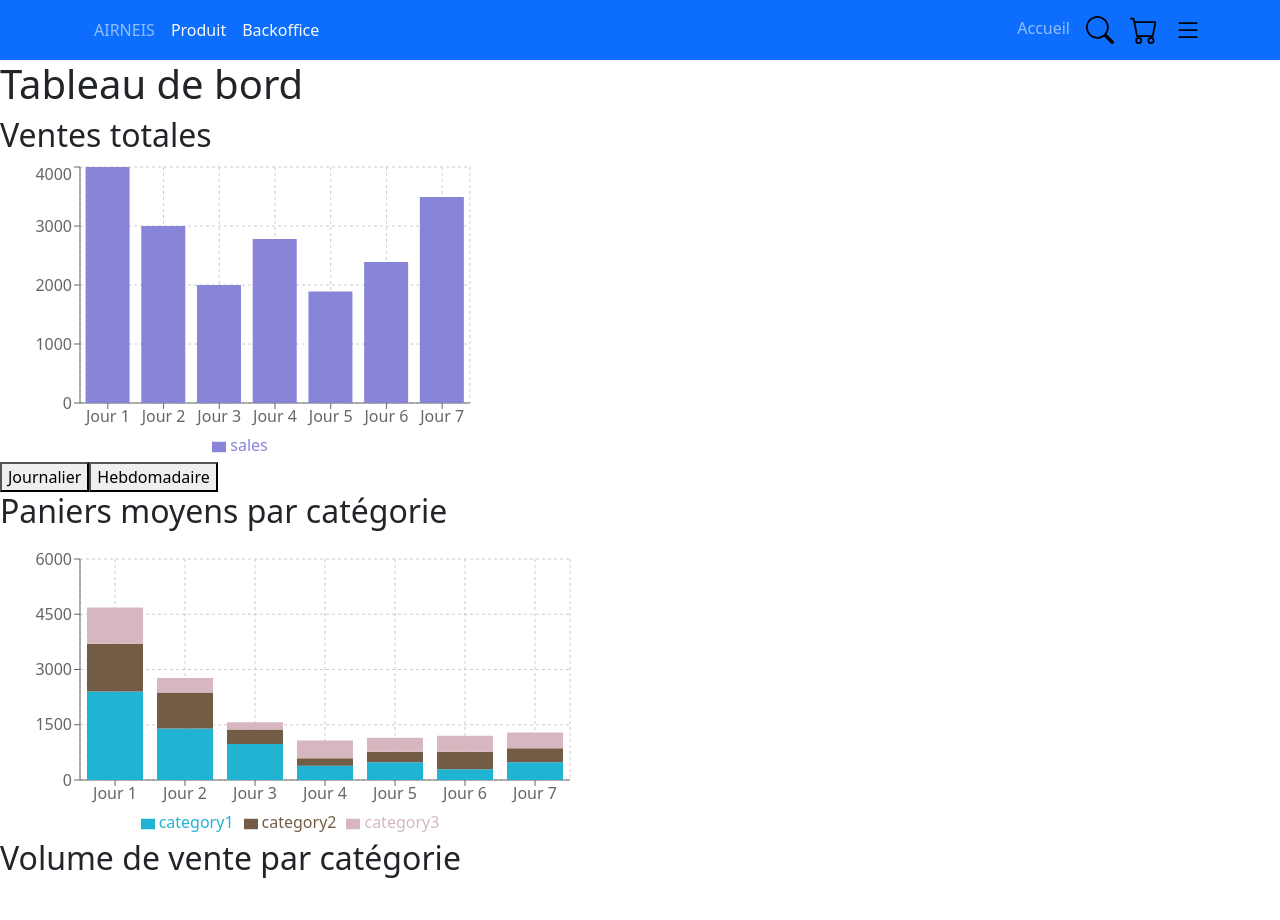
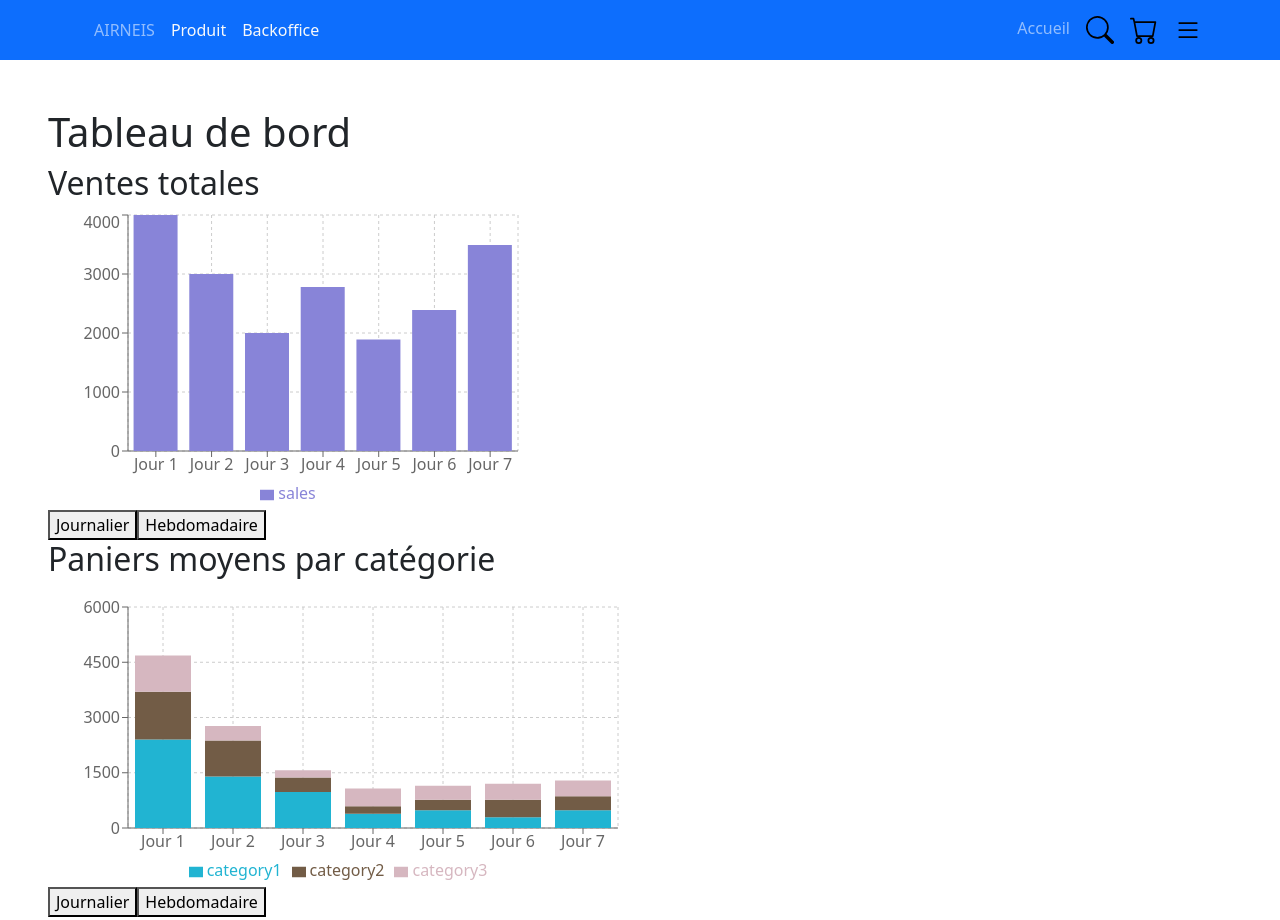
Before and after one commit to ghorg2208/airneis, a React (Vite) app in the folder web/: page /Backoffice in a window 1280 px wide. Shown: the top 920 px of the page. Built offline with nearby package versions, Linux system fonts and the light colour scheme.

Commit message:
Update backoffice et CSS

```diff
--- a/web/src/composants/front/Backoffice.jsx
+++ b/web/src/composants/front/Backoffice.jsx
@@ -7,6 +7,8 @@ import Camembert from "../back/Camembert";
 
 const Backoffice = () => {
     const [granularity, setGranularity] = useState("daily");
+    const [categoryGranularity, setCategoryGranularity] = useState("daily");
+
     const dailySalesData = [
         { name: "Jour 1", sales: 4000 },
         { name: "Jour 2", sales: 3000 },
@@ -35,6 +37,14 @@ const Backoffice = () => {
         { name: "Jour 7", category1: 480, category2: 380, category3: 430 }
     ];
 
+    const weeklyCategoryData = [
+        { name: "Semaine 1", category1: 13980, category2: 6980, category3: 4390 },
+        { name: "Semaine 2", category1: 12980, category2: 7780, category3: 4390 },
+        { name: "Semaine 3", category1: 9980, category2: 6390, category3: 3200 },
+        { name: "Semaine 4", category1: 13980, category2: 27800, category3: 9480 },
+        { name: "Semaine 5", category1: 11980, category2: 23900, category3: 8430 }
+    ];
+
     const pieChartData = [
         { name: "Catégorie 1", value: 400 },
         { name: "Catégorie 2", value: 300 },
@@ -43,17 +53,18 @@ const Backoffice = () => {
     ];
 
     return (
-    <div>
+    <div className="m-5">
         <h1>Tableau de bord</h1>
 
         <div>
             <h2>Ventes totales</h2>
-
                 <Histogramme data={granularity === "daily" ? dailySalesData : weeklySalesData} granularity={granularity} />
                 <button onClick={() => setGranularity("daily")}>Journalier</button>
                 <button onClick={() => setGranularity("weekly")}>Hebdomadaire</button>
             <h2>Paniers moyens par catégorie</h2>
-                <HistogrammeAvg data={categoryData} granularity={granularity} />
+                <HistogrammeAvg data={categoryGranularity === "daily" ? categoryData : weeklyCategoryData} granularity={categoryGranularity} />
+                <button onClick={() => setCategoryGranularity("daily")}>Journalier</button>
+                <button onClick={() => setCategoryGranularity("weekly")}>Hebdomadaire</button>
             <h2>Volume de vente par catégorie</h2>
                 <Camembert data={pieChartData} />
     </div>
```
Also changed, not shown: 1 other file (tests, documents, lock files or other folders).
